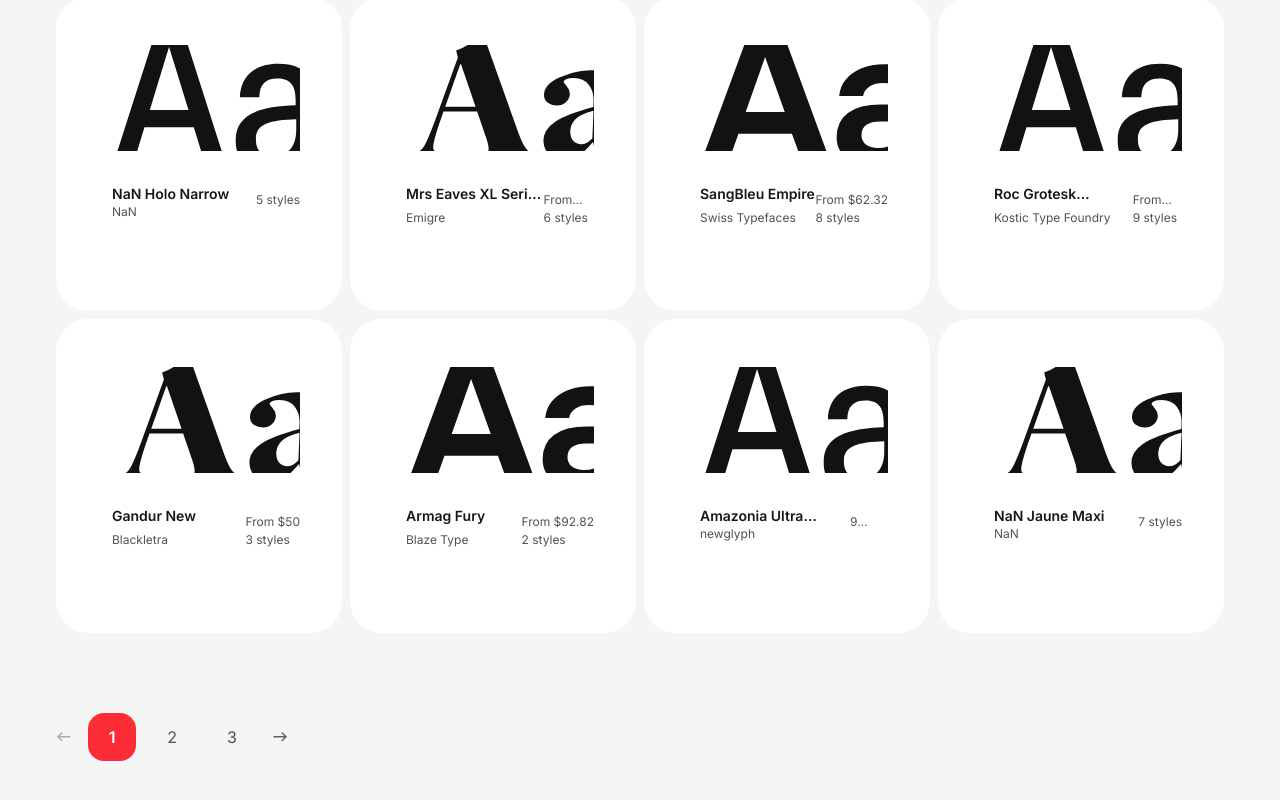
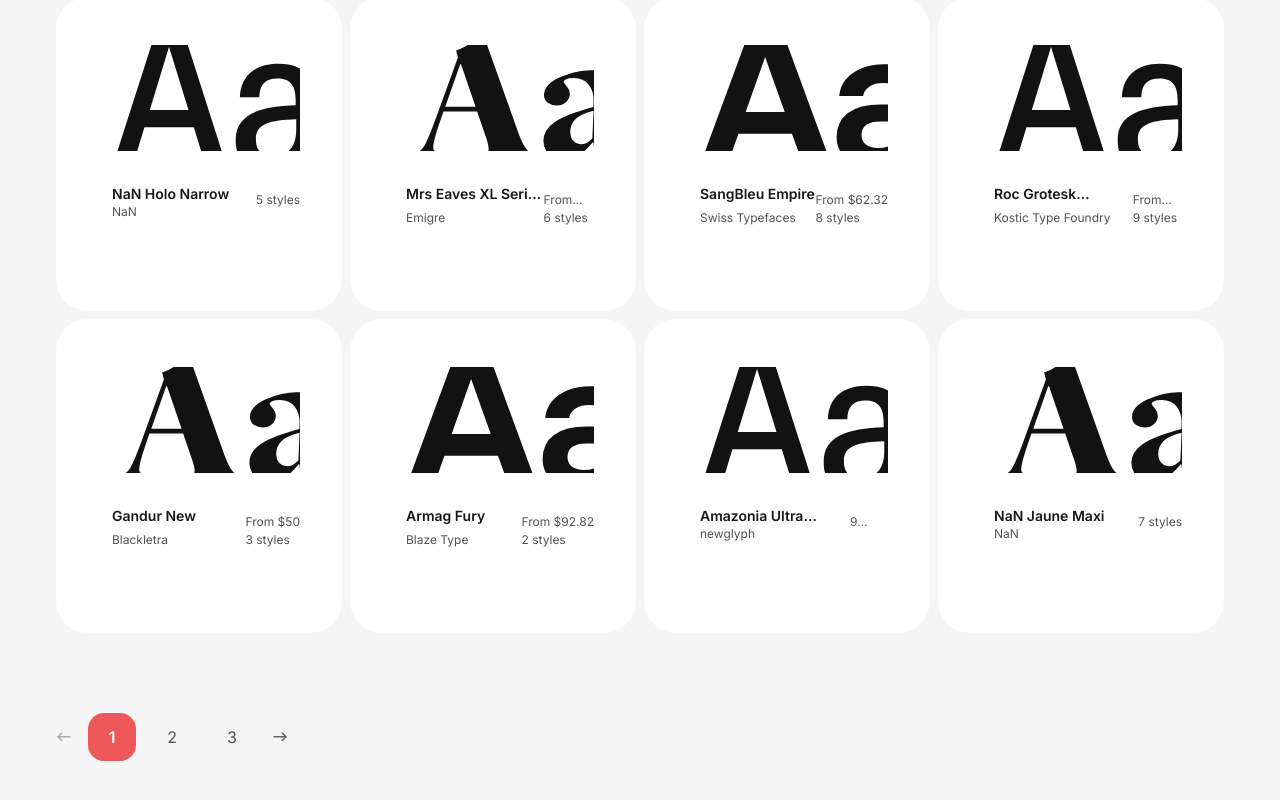
Before and after one commit to daproclaima/fonts-ninja-tech-test, a Next.js app: page / in a window 1280 px wide. Shown: the part 1453-2253 px from the top of the page. Built offline with nearby package versions, Linux system fonts and the light colour scheme; no server answers.

Commit message:
style: fix pagination current page color

```diff
--- a/src/app/_components/Pagination.tsx
+++ b/src/app/_components/Pagination.tsx
@@ -32,7 +32,7 @@
             href={page === 1 ? "/" : `/?page=${page}`}
             className={`transition-all ${
               currentPage === page
-                ? "w-8 h-8 py-6 px-6 flex items-center justify-center bg-red-500 text-white rounded-2xl font-semibold"
+                ? "w-8 h-8 py-6 px-6 flex items-center justify-center bg-coral text-white rounded-2xl font-semibold"
                 : "w-8 h-8 py-6 px-6 flex items-center justify-center text-neutral-600 dark:text-gray-10 hover:text-neutral-900 dark:hover:text-white"
             }`}
           >
```
